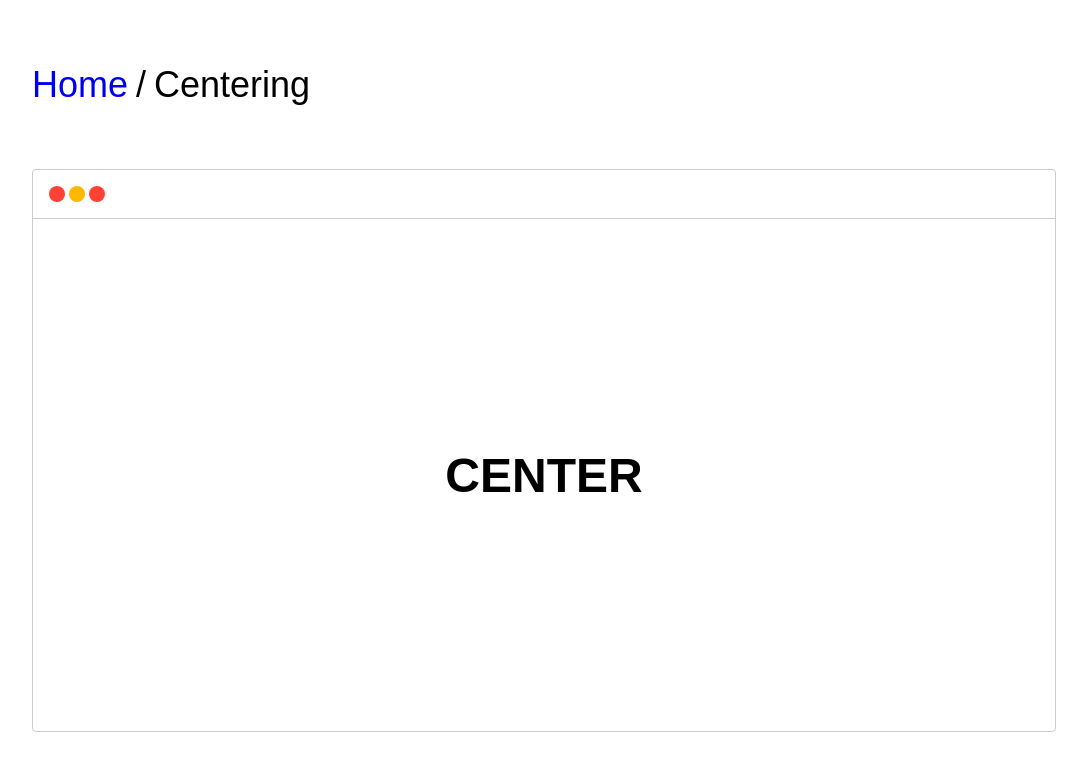
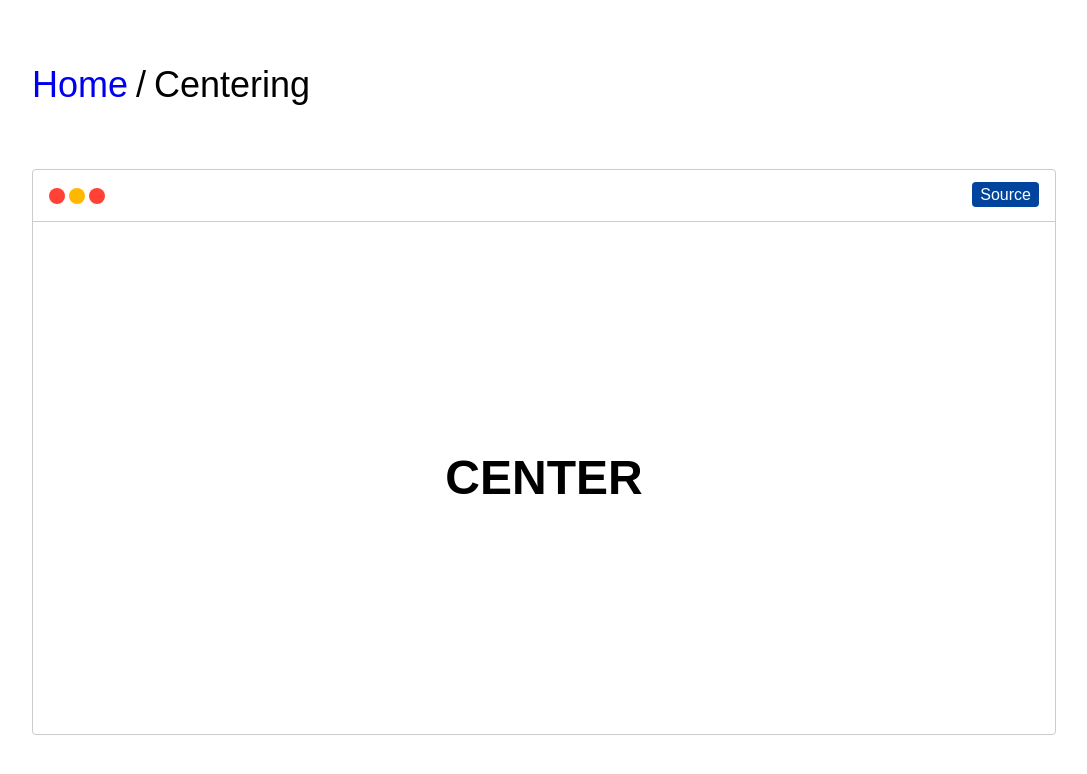
Before and after one commit to phuocng/csslayout, a React (Vite) app: page /centering in a window 1280 px wide. Shown: the top 774 px of the page, without its empty margins (96-1183 px from the left). Built offline with nearby package versions, Linux system fonts and the light colour scheme; a small style sheet from the web is missing.

Commit message:
Add a button to flip between demo/source

```diff
--- a/client/layouts/Centering.jsx
+++ b/client/layouts/Centering.jsx
@@ -6,11 +6,16 @@ import BrowserFrame from '../placeholders/BrowserFrame';
 const Centering = () => {
     return (
         <DetailsLayout name="Centering">
-            <BrowserFrame>
-                <div className="h-100 flex flex-column items-center justify-center">
-                    <div className="f1 b">CENTER</div>
-                </div>
-            </BrowserFrame>
+            <BrowserFrame
+                content={
+                    <div className="h-100 flex flex-column items-center justify-center">
+                        <div className="f1 b">CENTER</div>
+                    </div>
+                }
+                source={
+                    <div>source</div>
+                }
+            />
         </DetailsLayout>
     );
 };
--- a/client/placeholders/BrowserFrame.jsx
+++ b/client/placeholders/BrowserFrame.jsx
@@ -1,15 +1,42 @@
-import React from 'react';
+import React, { useState } from 'react';
 
-const BrowserFrame = ({ children }) => {
+const BrowserFrame = ({ content, source }) => {
+    const [isContentActive, setContentActive] = useState(true);
+    const flip = () => setContentActive(isActive => !isActive);
+
     return (
         <div className="br2 ba b--black-20">
             <div className="flex pa3 bb b--black-20 items-center">
                 <div className="br-100 mr1 w1 h1 bg-red" />
                 <div className="br-100 mr1 w1 h1 bg-gold" />
                 <div className="br-100 mr1 w1 h1 bg-red" />
+                <div className="ml-auto">
+                    <buton className="pointer bg-dark-blue br2 ph2 pv1 white" onClick={flip}>
+                        {isContentActive ? 'Source' : 'Demo'}
+                    </buton>
+                </div>
             </div>
-            <div style={{ height: '512px' }}>
-                {children}
+            <div
+                className="relative"
+                style={{
+                    height: '512px',
+                    transition: 'transform 1s',
+                    transformStyle: 'preserve-3d',
+                    transform: isContentActive ? '' : 'rotateY(180deg)',
+                }}
+            >
+                <div className="absolute top-0 left-0 h-100 w-100" style={{ backfaceVisibility: 'hidden' }}>
+                    {content}
+                </div>
+                <div
+                    className="absolute top-0 left-0 h-100 w-100"
+                    style={{
+                        backfaceVisibility: 'hidden',
+                        transform: 'rotateY(180deg)',
+                    }}
+                >
+                    {source}
+                </div>
             </div>
         </div>
     );
```
